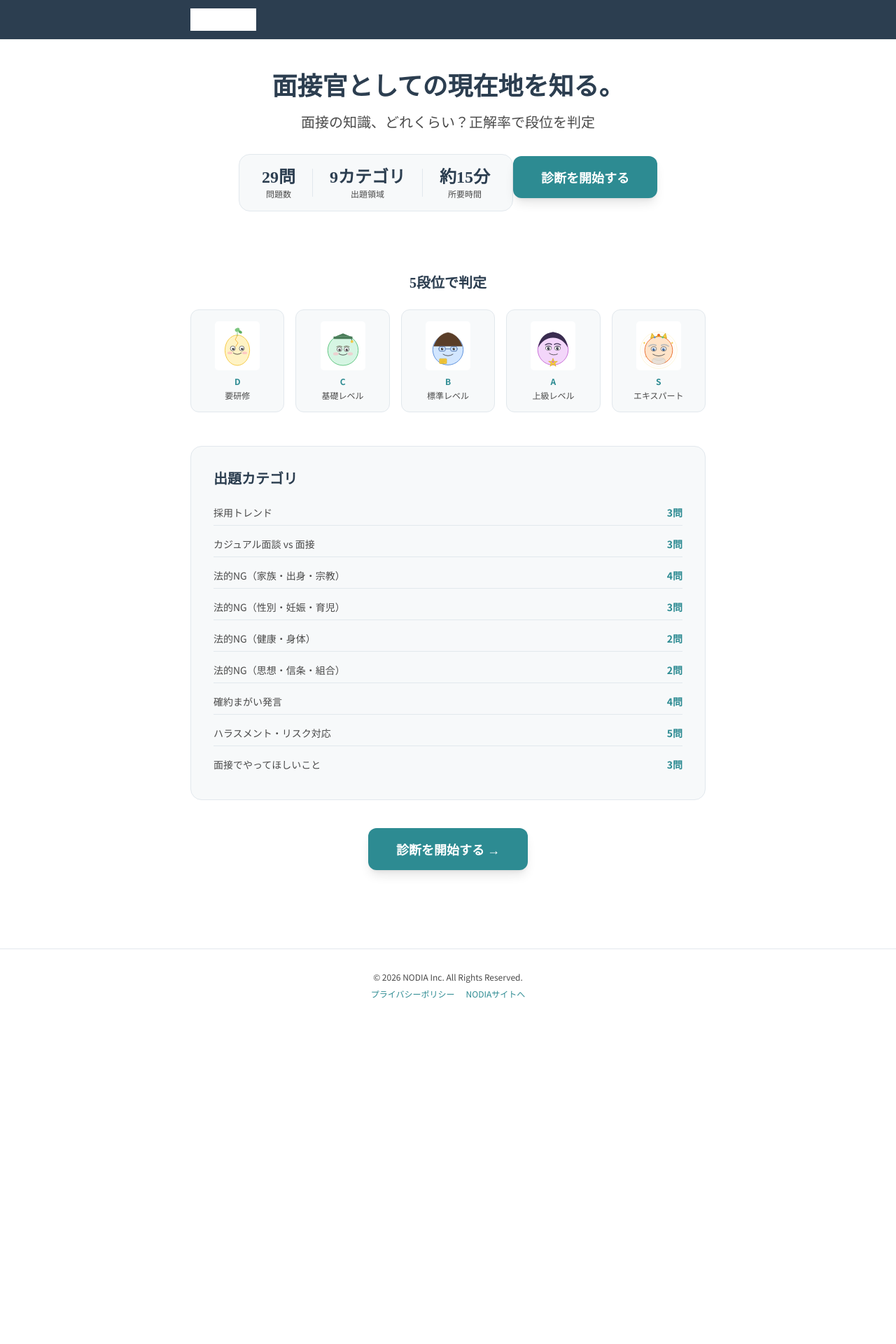
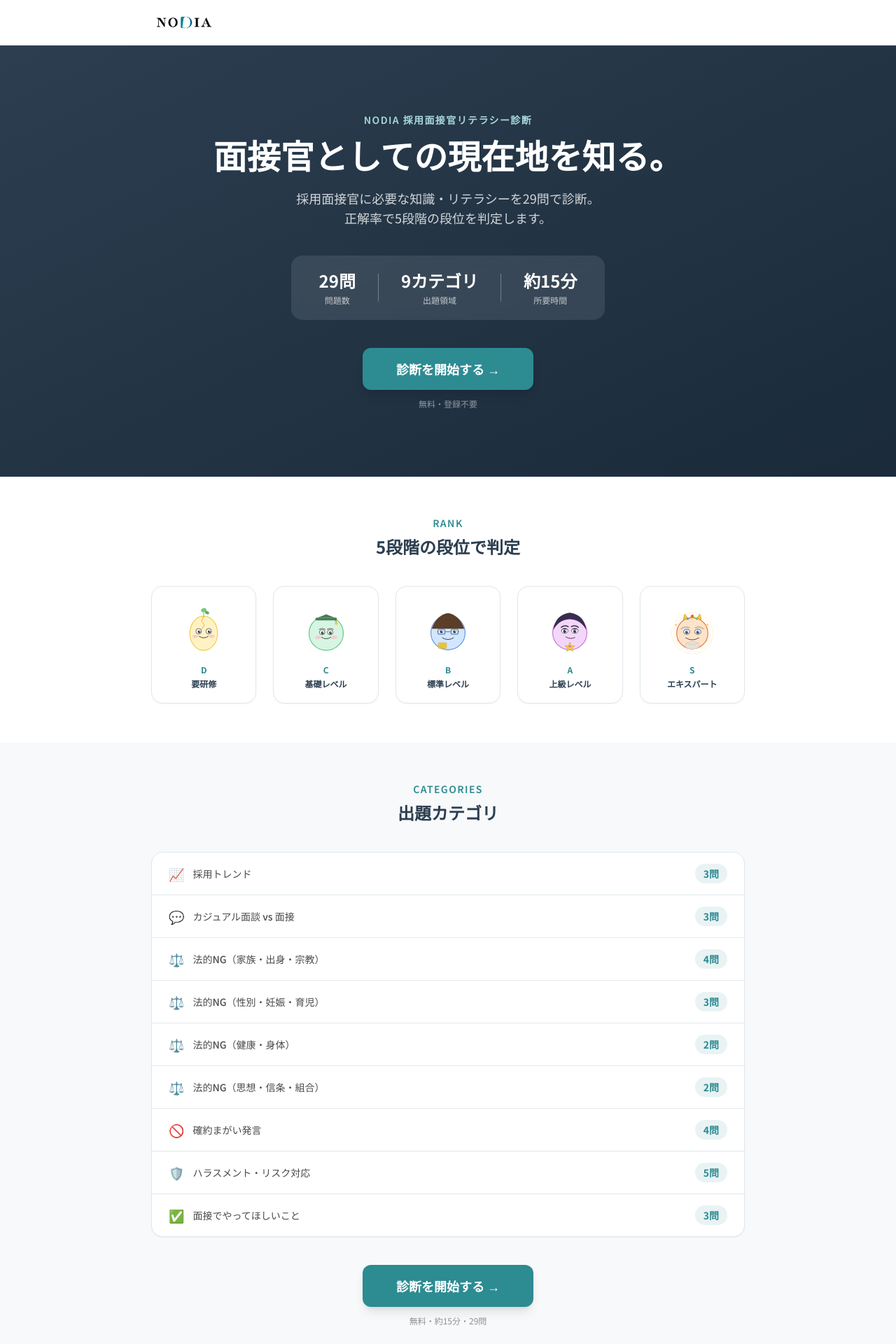
Before and after one commit to kojikobayashi-8931/interviewer-literacy-test, a Next.js app: page / in a window 1280 px wide. Shown: the top 1920 px of the page at 70% size. Before the commit the page ends 1460 px from the top, so only its background shows below. Built offline with nearby package versions, Linux system fonts and the light colour scheme.

Commit message:
Add files via upload

```diff
--- a/src/app/globals.css
+++ b/src/app/globals.css
@@ -1,4 +1,4 @@
-@import url('https://fonts.googleapis.com/css2?family=Noto+Sans+JP:wght@400;500;700&family=Noto+Serif+JP:wght@400;700&display=swap');
+@import url('https://fonts.googleapis.com/css2?family=Noto+Sans+JP:wght@400;500;600;700&display=swap');
 
 @tailwind base;
 @tailwind components;
@@ -14,7 +14,6 @@
   --color-border: #E2E8ED;
   --color-correct: #27AE60;
   --color-incorrect: #E74C3C;
-  --font-display: 'Noto Serif JP', serif;
   --font-body: 'Noto Sans JP', sans-serif;
 }
 
@@ -24,6 +23,6 @@ body {
   background-color: var(--color-base);
 }
 
-h1, h2, h3 {
-  font-family: var(--font-display);
+h1, h2, h3, h4 {
+  font-family: var(--font-body);
 }
--- a/src/app/layout.tsx
+++ b/src/app/layout.tsx
@@ -23,30 +23,30 @@ export default function RootLayout({
   return (
     <html lang="ja">
       <body className="min-h-screen bg-base">
-        <header className="bg-main shadow-sm">
-          <div className="max-w-3xl mx-auto px-4 py-3 flex items-center">
+        <header className="bg-white border-b border-border shadow-sm">
+          <div className="max-w-4xl mx-auto px-6 py-4 flex items-center">
             <a href="https://nodia.co.jp/" target="_blank" rel="noopener noreferrer">
               {/* eslint-disable-next-line @next/next/no-img-element */}
               <img
                 src="/logo.png"
                 alt="NODIA"
-                className="h-8 w-auto brightness-0 invert"
+                className="h-8 w-auto"
               />
             </a>
           </div>
         </header>
         <main>{children}</main>
-        <footer className="mt-16 border-t border-border py-8">
-          <div className="max-w-3xl mx-auto px-4 text-center">
-            <p className="text-xs text-text font-body">
+        <footer className="mt-16 bg-main py-8">
+          <div className="max-w-4xl mx-auto px-6 text-center">
+            <p className="text-xs text-white opacity-70 font-body">
               © 2026 NODIA Inc. All Rights Reserved.
             </p>
-            <p className="text-xs text-text font-body mt-2">
+            <p className="text-xs mt-2 font-body">
               <a
                 href="https://nodia.co.jp/privacy.html"
                 target="_blank"
                 rel="noopener noreferrer"
-                className="text-accent hover:underline mr-4"
+                className="text-accent-light hover:underline mr-4"
               >
                 プライバシーポリシー
               </a>
@@ -54,7 +54,7 @@ export default function RootLayout({
                 href="https://nodia.co.jp/"
                 target="_blank"
                 rel="noopener noreferrer"
-                className="text-accent hover:underline"
+                className="text-accent-light hover:underline"
               >
                 NODIAサイトへ
               </a>
--- a/src/app/page.tsx
+++ b/src/app/page.tsx
@@ -6,93 +6,153 @@ export default function TopPage() {
   const ranks = [...RANK_THRESHOLDS].reverse();
 
   return (
-    <div className="max-w-3xl mx-auto px-4 py-12">
-      <div className="text-center mb-12">
-        <h1 className="font-display text-3xl md:text-4xl font-bold text-main mb-4 leading-tight">
+    <div className="bg-base">
+
+      {/* Hero */}
+      <section className="bg-gradient-to-br from-main to-[#1a2a3a] text-white">
+        <div className="max-w-4xl mx-auto px-6 py-16 md:py-24 text-center">
+          <p className="text-accent-light font-body text-sm font-semibold tracking-widest uppercase mb-4">
+            NODIA 採用面接官リテラシー診断
+          </p>
+          <h1 className="font-body text-3xl md:text-5xl font-bold leading-tight mb-6">
             面接官としての現在地を知る。
           </h1>
-        <p className="text-text font-body text-lg md:text-xl mb-8">
-          面接の知識、どれくらい？正解率で段位を判定
+          <p className="text-white text-opacity-80 font-body text-base md:text-lg mb-10 max-w-xl mx-auto leading-relaxed">
+            採用面接官に必要な知識・リテラシーを29問で診断。<br className="hidden md:block" />
+            正解率で5段階の段位を判定します。
           </p>
 
-        <div className="inline-flex items-center gap-6 bg-surface border border-border rounded-2xl px-8 py-4 mb-10">
+          {/* Stats */}
+          <div className="inline-flex items-center gap-8 bg-white bg-opacity-10 backdrop-blur rounded-2xl px-10 py-5 mb-10">
             <div className="text-center">
-            <p className="text-2xl font-display font-bold text-main">29問</p>
-            <p className="text-xs text-text font-body">問題数</p>
+              <p className="text-2xl font-bold font-body text-white">29問</p>
+              <p className="text-xs font-body text-white text-opacity-70 mt-1">問題数</p>
             </div>
-          <div className="w-px h-10 bg-border" />
+            <div className="w-px h-10 bg-white bg-opacity-30" />
             <div className="text-center">
-            <p className="text-2xl font-display font-bold text-main">9カテゴリ</p>
-            <p className="text-xs text-text font-body">出題領域</p>
+              <p className="text-2xl font-bold font-body text-white">9カテゴリ</p>
+              <p className="text-xs font-body text-white text-opacity-70 mt-1">出題領域</p>
             </div>
-          <div className="w-px h-10 bg-border" />
+            <div className="w-px h-10 bg-white bg-opacity-30" />
             <div className="text-center">
-            <p className="text-2xl font-display font-bold text-main">約15分</p>
-            <p className="text-xs text-text font-body">所要時間</p>
+              <p className="text-2xl font-bold font-body text-white">約15分</p>
+              <p className="text-xs font-body text-white text-opacity-70 mt-1">所要時間</p>
             </div>
           </div>
 
+          <div>
             <Link href="/test">
-          <button className="bg-accent text-white font-body font-bold text-lg px-10 py-4 rounded-xl shadow-lg hover:shadow-xl hover:bg-opacity-90 transition-all duration-200 active:scale-95">
-            診断を開始する
+              <button className="bg-accent text-white font-body font-bold text-lg px-12 py-4 rounded-xl shadow-lg hover:shadow-xl hover:opacity-90 transition-all duration-200 active:scale-95">
+                診断を開始する →
               </button>
             </Link>
+            <p className="text-white text-opacity-50 font-body text-xs mt-3">
+              無料・登録不要
+            </p>
           </div>
+        </div>
+      </section>
 
-      <div className="mb-12">
-        <h2 className="font-display text-xl font-bold text-main text-center mb-6">
-          5段位で判定
+      {/* 段位紹介 */}
+      <section className="bg-white py-14">
+        <div className="max-w-4xl mx-auto px-6">
+          <p className="text-center text-accent font-body text-sm font-semibold tracking-widest uppercase mb-2">RANK</p>
+          <h2 className="text-center font-body text-2xl font-bold text-main mb-10">
+            5段階の段位で判定
           </h2>
-        <div className="grid grid-cols-5 gap-2 md:gap-4">
+          <div className="grid grid-cols-5 gap-3 md:gap-6">
             {ranks.map((rank) => (
               <div
                 key={rank.id}
-              className="flex flex-col items-center text-center p-2 md:p-4 bg-surface rounded-xl border border-border"
+                className="flex flex-col items-center text-center p-3 md:p-5 bg-white rounded-2xl border border-border shadow-sm hover:shadow-md transition-shadow"
               >
-              <RankIcon rankId={rank.id} size={64} className="mb-2" />
-              <p className="text-xs font-body font-bold text-accent">{rank.grade}</p>
-              <p className="text-xs font-body text-text leading-tight mt-1">
+                <RankIcon rankId={rank.id} size={72} className="mb-3" />
+                <span className="text-accent font-body text-xs font-bold mb-1">{rank.grade}</span>
+                <span className="text-main font-body text-xs font-semibold leading-tight">
                   {rank.label}
-              </p>
+                </span>
               </div>
             ))}
           </div>
         </div>
+      </section>
 
-      <div className="bg-surface rounded-2xl border border-border p-6 md:p-8">
-        <h2 className="font-display text-xl font-bold text-main mb-4">出題カテゴリ</h2>
-        <ul className="space-y-2">
+      {/* 出題カテゴリ + CTA */}
+      <section className="bg-surface py-14">
+        <div className="max-w-4xl mx-auto px-6">
+          <p className="text-center text-accent font-body text-sm font-semibold tracking-widest uppercase mb-2">CATEGORIES</p>
+          <h2 className="text-center font-body text-2xl font-bold text-main mb-10">
+            出題カテゴリ
+          </h2>
+          <div className="bg-white rounded-2xl border border-border shadow-sm overflow-hidden mb-10">
             {[
-            { name: "採用トレンド", count: 3 },
-            { name: "カジュアル面談 vs 面接", count: 3 },
-            { name: "法的NG（家族・出身・宗教）", count: 4 },
-            { name: "法的NG（性別・妊娠・育児）", count: 3 },
-            { name: "法的NG（健康・身体）", count: 2 },
-            { name: "法的NG（思想・信条・組合）", count: 2 },
-            { name: "確約まがい発言", count: 4 },
-            { name: "ハラスメント・リスク対応", count: 5 },
-            { name: "面接でやってほしいこと", count: 3 },
-          ].map((cat) => (
-            <li
+              { name: "採用トレンド", count: 3, icon: "📈" },
+              { name: "カジュアル面談 vs 面接", count: 3, icon: "💬" },
+              { name: "法的NG（家族・出身・宗教）", count: 4, icon: "⚖️" },
+              { name: "法的NG（性別・妊娠・育児）", count: 3, icon: "⚖️" },
+              { name: "法的NG（健康・身体）", count: 2, icon: "⚖️" },
+              { name: "法的NG（思想・信条・組合）", count: 2, icon: "⚖️" },
+              { name: "確約まがい発言", count: 4, icon: "🚫" },
+              { name: "ハラスメント・リスク対応", count: 5, icon: "🛡️" },
+              { name: "面接でやってほしいこと", count: 3, icon: "✅" },
+            ].map((cat, i) => (
+              <div
                 key={cat.name}
-              className="flex items-center justify-between py-2 border-b border-border last:border-0"
+                className={`flex items-center justify-between px-6 py-4 ${
+                  i !== 8 ? "border-b border-border" : ""
+                }`}
               >
-              <span className="text-text font-body text-sm">{cat.name}</span>
-              <span className="text-accent font-body text-sm font-semibold">
+                <div className="flex items-center gap-3">
+                  <span className="text-lg">{cat.icon}</span>
+                  <span className="text-text font-body text-sm font-medium">{cat.name}</span>
+                </div>
+                <span className="text-accent font-body text-sm font-bold bg-accent bg-opacity-10 px-3 py-1 rounded-full">
                   {cat.count}問
                 </span>
-            </li>
+              </div>
             ))}
-        </ul>
           </div>
 
-      <div className="text-center mt-10">
+          {/* CTA */}
+          <div className="text-center">
             <Link href="/test">
-          <button className="bg-accent text-white font-body font-bold text-lg px-10 py-4 rounded-xl shadow-lg hover:shadow-xl hover:bg-opacity-90 transition-all duration-200 active:scale-95">
+              <button className="bg-accent text-white font-body font-bold text-lg px-12 py-4 rounded-xl shadow-lg hover:shadow-xl hover:opacity-90 transition-all duration-200 active:scale-95">
                 診断を開始する →
               </button>
             </Link>
+            <p className="text-text font-body text-xs mt-3 opacity-60">
+              無料・約15分・29問
+            </p>
           </div>
+        </div>
+      </section>
+
+      {/* 診断の流れ */}
+      <section className="bg-white py-14">
+        <div className="max-w-4xl mx-auto px-6">
+          <p className="text-center text-accent font-body text-sm font-semibold tracking-widest uppercase mb-2">HOW IT WORKS</p>
+          <h2 className="text-center font-body text-2xl font-bold text-main mb-10">
+            診断の流れ
+          </h2>
+          <div className="grid md:grid-cols-4 gap-6">
+            {[
+              { step: "01", title: "診断スタート", desc: "「診断を開始する」をクリック" },
+              { step: "02", title: "29問に回答", desc: "4択形式で1問ずつ回答" },
+              { step: "03", title: "情報を入力", desc: "お名前・メール・職種を入力" },
+              { step: "04", title: "結果を確認", desc: "段位・スコア・解説を表示" },
+            ].map((item) => (
+              <div key={item.step} className="text-center">
+                <div className="w-12 h-12 bg-accent text-white font-body font-bold text-lg rounded-full flex items-center justify-center mx-auto mb-4">
+                  {item.step}
+                </div>
+                <h3 className="font-body font-bold text-main text-base mb-2">{item.title}</h3>
+                <p className="font-body text-text text-sm leading-relaxed">{item.desc}</p>
+              </div>
+            ))}
+          </div>
+        </div>
+      </section>
+
     </div>
   );
 }
--- a/src/components/result/RankDisplay.tsx
+++ b/src/components/result/RankDisplay.tsx
@@ -37,7 +37,7 @@ export function RankDisplay({ rank, correctCount, totalQuestions }: RankDisplayP
           <p className="text-sm text-text font-body">正答率</p>
         </div>
       </div>
-      <p className="text-text font-body text-sm md:text-base leading-relaxed max-w-lg mx-auto bg-surface rounded-xl p-4 border border-border">
+      <p className="text-white font-body text-sm md:text-base leading-relaxed max-w-lg mx-auto rounded-xl p-5" style={{ backgroundColor: "#2D8B92" }}>
         {rank.message}
       </p>
     </div>
--- a/tailwind.config.ts
+++ b/tailwind.config.ts
@@ -20,7 +20,7 @@ const config: Config = {
         incorrect: "#E74C3C",
       },
       fontFamily: {
-        display: ["Noto Serif JP", "serif"],
+        display: ["Noto Sans JP", "sans-serif"],
         body: ["Noto Sans JP", "sans-serif"],
       },
     },
```
Also changed, not shown: src/components/test/QuestionCard.tsx (+1 -1 lines). Lines whose indentation alone changed are shown as unchanged.
